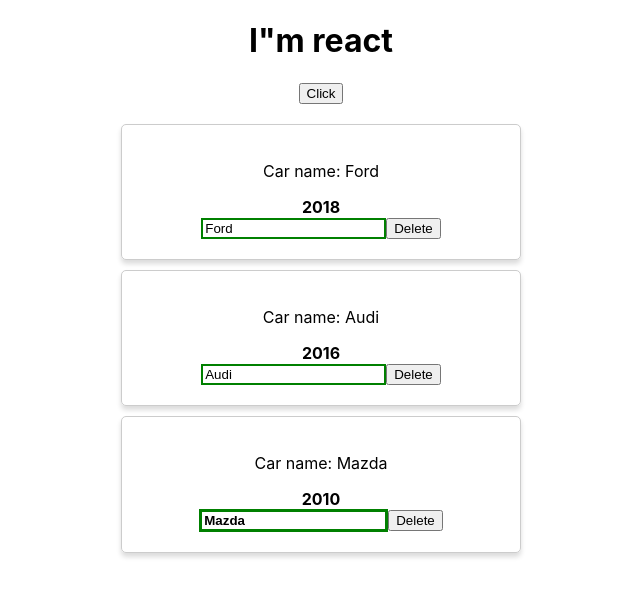
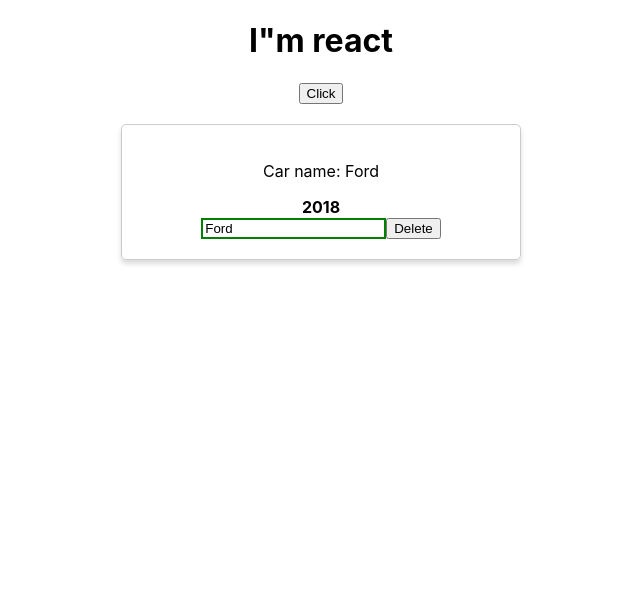
Before and after one commit to KlerKpn/react_theory, a React (Create React App) app: page / in a window 1280 px wide. Both pictures are taken after a click on the button "Click". Shown: the top 596 px of the page, without its empty margins (319-959 px from the left). Built offline with nearby package versions, Linux system fonts and the light colour scheme.

Commit message:
Жизненные циклы

```diff
--- a/src/App.js
+++ b/src/App.js
@@ -12,8 +12,8 @@ class App extends Component  {
     this.state = {
       cars: [
         {name: 'Ford', year: 2018},
-        {name: 'Audi', year: 2016},
-        {name: 'Mazda', year: 2010}
+        // {name: 'Audi', year: 2016},
+        // {name: 'Mazda', year: 2010}
       ],
       pageTitle: 'React components',
       showCars: false
@@ -40,12 +40,12 @@ class App extends Component  {
     cars.splice(index, 1)
     this.setState({cars})
   }
-  componentWillMount(){
-    console.log('call component will mount'); // dont use react is not ready
-  }
-  componentDidMount(){
-    console.log('call component did mount');  // u can use to execute state
-  }
+  // componentWillMount(){
+  //   console.log('call component will mount'); // dont use react is not ready
+  // }
+  // componentDidMount(){
+  //   console.log('call component did mount');  // u can use to execute state
+  // }
   render(){
     console.log('call render');
     const divStyle = {
--- a/src/Car/Car.js
+++ b/src/Car/Car.js
@@ -1,5 +1,5 @@
 import React from 'react'
-import Radium from 'radium'
+// import Radium from 'radium'
 import './car.scss'
 
 // function car(){
@@ -13,16 +13,30 @@ import './car.scss'
 //     <strong>simple text</strong>
 // </div>
 // )
+class Car extends React.Component {
 
-const Car = props => {
+    componentWillReceiveProps(nextProps){
+       console.log('componentWillReceiveProps :', nextProps);
+    }
+    shouldComponentUpdate(nextProps, nextState){
+        console.log('shouldComponentUpdate', nextProps, nextState);  // оптимизация
+        return nextProps.name.trim() !== this.props.name.trim()
+    }
+    componentWillUpdate(nextProps, nextState){
+        console.log('componentWillUpdate', nextProps, nextState);
+    }
+    componentDidUpdate(){
+        console.log("componentDidUpdate");
+    }
+    render(){
+        console.log('Car render')
         const inputClasses = ['input']
-
-    if (props.name !==""){
+        if (this.props.name !==""){
             inputClasses.push('green')
         } else {
             inputClasses.push('red')
         }
-    if (props.name.length >4){
+        if (this.props.name.length >4){
             inputClasses.push('bold')
         }
 
@@ -37,19 +51,21 @@ const Car = props => {
 
         return (
         <div className='Car' style={style}>
-        <p>Car name: {props.name}</p>
-        <strong>{props.year}</strong>
+            <p>Car name: {this.props.name}</p>
+            <strong>{this.props.year}</strong>
             <br></br>
             {/* <span>{Math.floor(Math.random() * 100)}</span> */}
             <input
             type='text'
-        onChange={props.onChangeName}
-        value={props.name}
+            onChange={this.props.onChangeName}
+            value={this.props.name}
             className={inputClasses.join(' ')}
              />
-        <button onClick={props.onDelete}>Delete</button>
-        {props.children}
+            <button onClick={this.props.onDelete}>Delete</button>
+            {this.props.children}
         </div>
         )
     }
-export default Radium(Car)
+}
+
+export default Car
```
Lines whose indentation alone changed are shown as unchanged.
